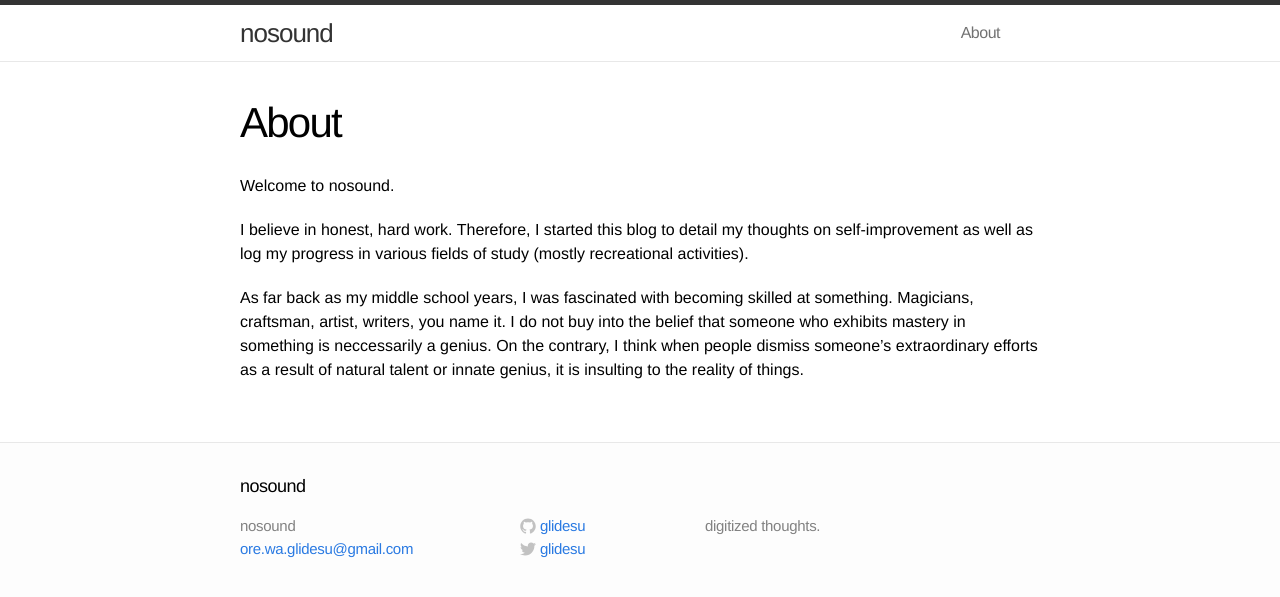
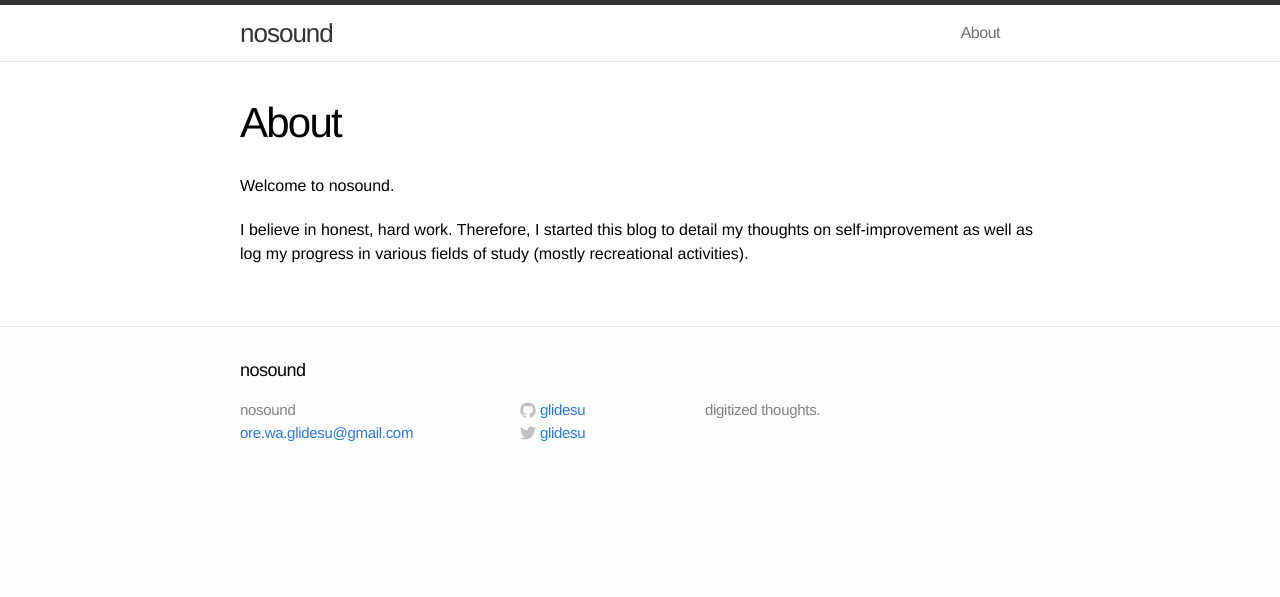
Before and after one commit to chamoji/chamoji.github.io, a Jekyll site: the page built from about.md, in a window 1280 px wide. Shown: the top 597 px of the page. Built offline with Jekyll 4.4.1, drawn with Linux system fonts in a browser that asks for light colours.

```diff
--- a/_posts/2014-05-19-Preparations.markdown
+++ b/_posts/2014-05-19-Preparations.markdown
@@ -10,4 +10,4 @@ because of a "natural gift".
 
 While I do believe there is some factor involving natural abilities, in the
 end of it all, becoming great at something is attained moreso with focused,
-deliberate practice rather than just pure talents.
+deliberate practice rather than just pure talents or innate abilities.
--- a/about.md
+++ b/about.md
@@ -8,10 +8,3 @@ Welcome to nosound.
 I believe in honest, hard work. Therefore, I started this blog to detail my
 thoughts on self-improvement as well as log my progress in various fields
 of study (mostly recreational activities).
-
-As far back as my middle school years, I was fascinated with becoming skilled
-at something. Magicians, craftsman, artist, writers, you name it. I do not
-buy into the belief that someone who exhibits mastery in something is
-neccessarily a genius. On the contrary, I think when people dismiss someone's
-extraordinary efforts as a result of natural talent or innate genius, it is
-insulting to the reality of things.
```
Also changed, not shown: 3 other files.
